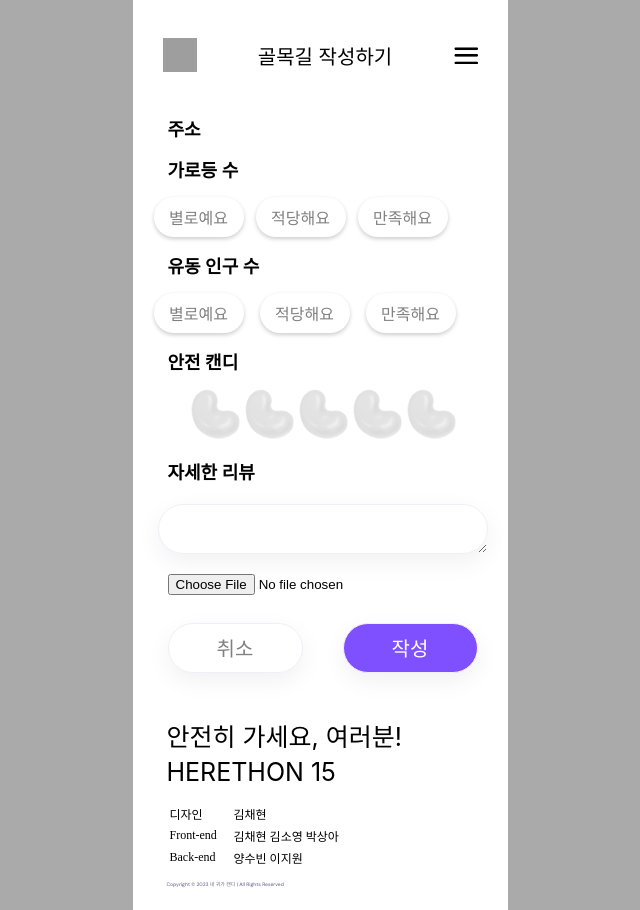
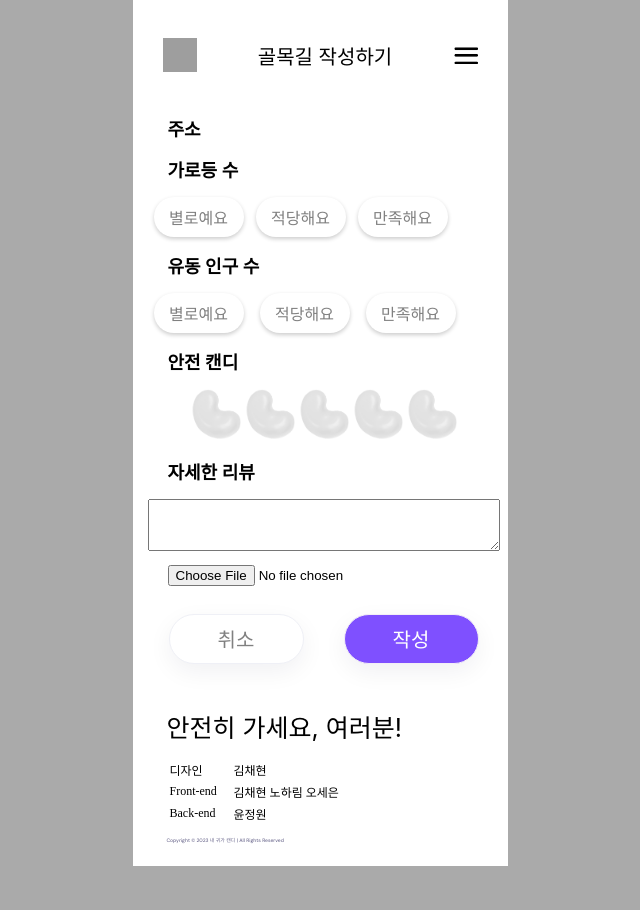
Before and after one commit to Safe-return-home/candy, a Django app: page /markers/edit/ in a window 1280 px wide. Shown: the whole page, without its empty margins (320-960 px from the left). After the commit the page ends 866 px from the top, so only its background shows below. Run offline with Django 3.2, Linux system fonts and the light colour scheme; a user stored in the database is signed in; some libraries are stand-ins or nearby versions; grey boxes are pictures that could not be loaded.

Commit message:
Design: footer 수정

```diff
--- a/candy/marker/templates/marker/marker-edit.html
+++ b/candy/marker/templates/marker/marker-edit.html
@@ -119,12 +119,11 @@
       <textarea
         name="body"
         placeholder="리뷰할 내용을 입력해 주세요."
-        style="width: 330px; font-size: 15px"
-        class="search_bar"
+        style="width: 330px"
         required
       >
       </textarea>
-
+      <br />
       <label for="photo-upload" class="upload-button"></label>
       <input type="file" name="image" id="photo-upload" style="margin-left:20px;"/>
     </div>
--- a/candy/templates/base.html
+++ b/candy/templates/base.html
@@ -3,11 +3,8 @@
   <head>
     {% load static %}
     <meta charset="UTF-8" />
-    <meta
-      name="viewport"
-      content="width=device-width,initial-scale=1,minimum-scale=1,maximum-scale=1,user-scalable=no"
-    />
-    <title>내귀가캔디</title>
+    <meta name="viewport" content="width=device-width,initial-scale=1,minimum-scale=1,maximum-scale=1,user-scalable=no">
+    <title>내 귀가 캔디</title>
     <link
       href="/static/images/symbol.png"
       rel="shortcut icon"
--- a/candy/templates/footer.html
+++ b/candy/templates/footer.html
@@ -10,7 +10,6 @@
     "
   >
     <p>안전히 가세요, 여러분!</p>
-    <p>HERETHON 15</p>
   </div>
   <table id="table" style="width: 375px; font-size: 12px" text-align="left">
     <tr>
@@ -19,11 +18,11 @@
     </tr>
     <tr>
       <td width="60px">Front-end</td>
-      <td>김채현 김소영 박상아</td>
+      <td>김채현 노하림 오세은</td>
     </tr>
     <tr>
       <td width="60px">Back-end</td>
-      <td>양수빈 이지원</td>
+      <td>윤정원</td>
     </tr>
   </table>
   <p
--- a/candy/templates/header.html
+++ b/candy/templates/header.html
@@ -1,5 +1,5 @@
 {% load static %}
-<div class="header" style="text-align: center;">
+<div class="header" style="text-align: center">
   <div
     style="
       width: 315px;
--- a/candy/user/views.py
+++ b/candy/user/views.py
@@ -7,7 +7,7 @@ from django.views.generic import View, CreateView, UpdateView, DeleteView
 from .models import User
 import requests
 
-uri = "http://172.30.1.73:8080"
+uri = "http://127.0.0.1:8000"
 
 # 로그인 템플릿
 def oauth_login(request):
```
Also changed, not shown: candy/db.sqlite3.
